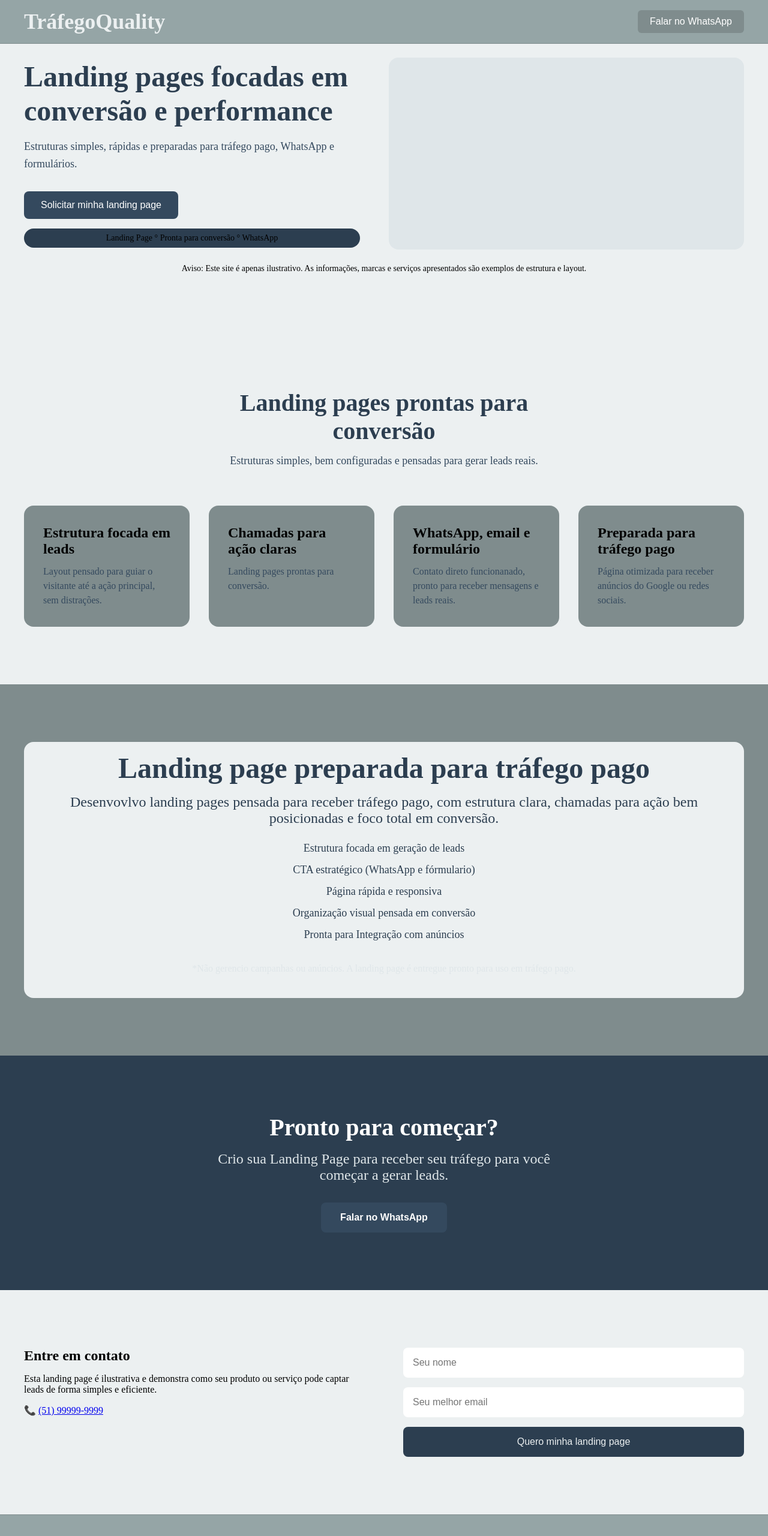
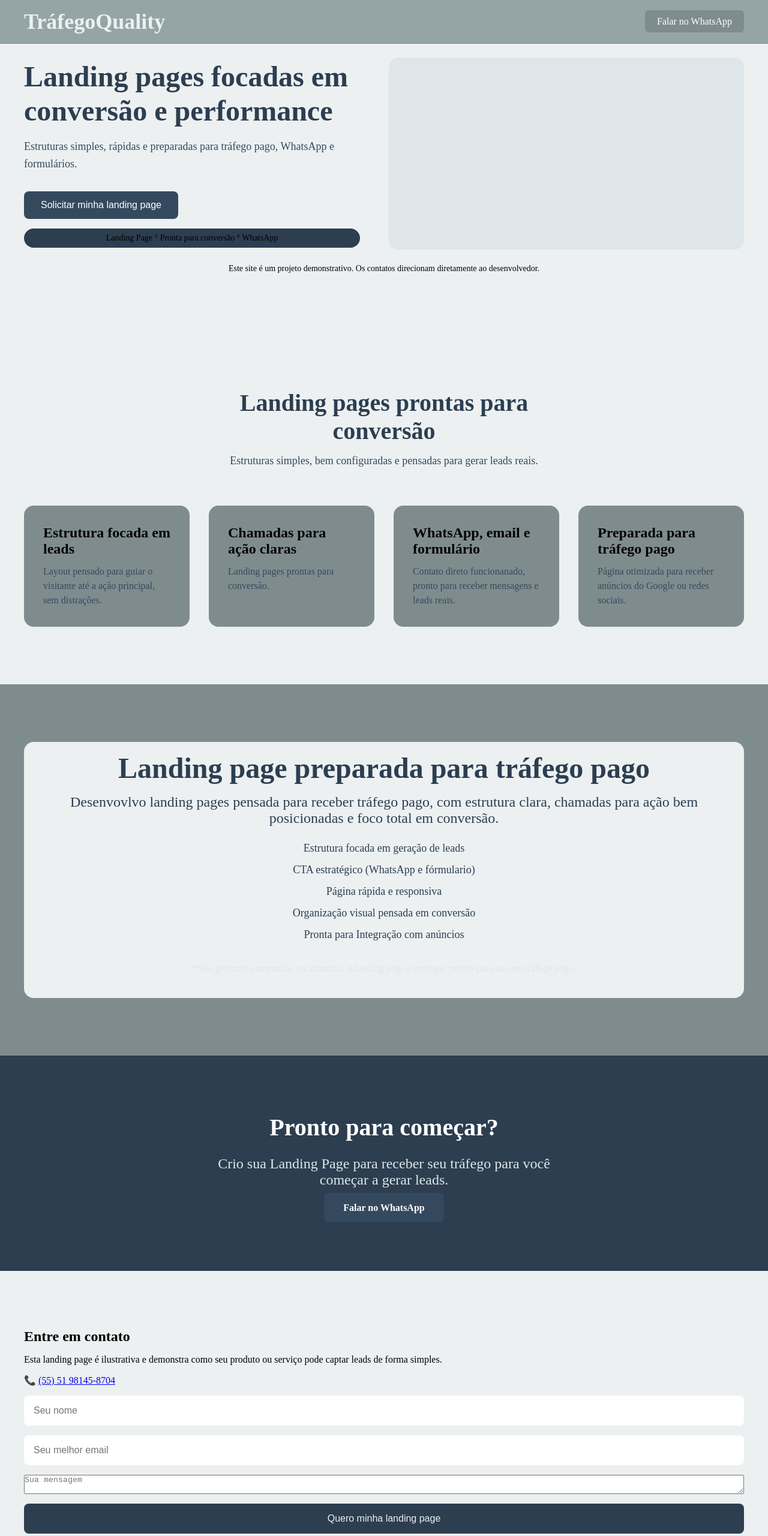
Before and after one commit to DeivithMaciel/Landing_Page_Freelance, a React (Vite) app: page / in a window 1280 px wide. Shown: the top 2561 px of the page at 60% size. Built offline with nearby package versions, Linux system fonts and the light colour scheme; a web font is replaced by a local one.

Commit message:
fetch: formularioc construído

```diff
--- a/package.json
+++ b/package.json
@@ -11,6 +11,7 @@
     "format": "prettier --write ."
   },
   "dependencies": {
+    "@emailjs/browser": "^4.4.1",
     "react": "^19.2.0",
     "react-dom": "^19.2.0",
     "react-router-dom": "^7.13.0",
--- a/src/components/Footer/index.tsx
+++ b/src/components/Footer/index.tsx
@@ -14,9 +14,8 @@ export const Footer = () => {
                     </p>
                 </S.Brand>
                 <small>
-                    Aviso: Este site é apenas ilustrativo. As informações,
-                    marcas e serviços apresentados são exemplos de estrutura e
-                    layout.
+                    Este site é um projeto demonstrativo. Os contatos direcionam
+                    diretamente ao desenvolvedor.
                 </small>
                 <span>
                     &copy; {year} TráfegoQuality. Todos os direitos reservados
--- a/src/components/Header/index.tsx
+++ b/src/components/Header/index.tsx
@@ -6,7 +6,7 @@ export const Header = () => {
             <S.Content>
                 <S.Logo>TráfegoQuality</S.Logo>
                 <S.Actions>
-                    <button>Falar no WhatsApp</button>
+                    <a href="https://wa.me/5511981458704">Falar no WhatsApp</a>
                 </S.Actions>
             </S.Content>
         </S.Container>
--- a/src/components/Header/styles.ts
+++ b/src/components/Header/styles.ts
@@ -37,10 +37,11 @@ export const Logo = styled.span`
 `
 
 export const Actions = styled.div`
-    button {
+    a {
         padding: 10px 20px;
         border-radius: 6px;
         border: none;
+        text-decoration: none;
         background-color: ${colors.lightBlack};
         color: #fff;
         font-size: 16px;
@@ -54,7 +55,7 @@ export const Actions = styled.div`
     }
 
     @media (max-width: ${breakpoints.mobile}) {
-        button {
+        a {
             padding: 8px;
             font-size: 8px;
             margin-right: 16px;
--- a/src/components/Hero/index.tsx
+++ b/src/components/Hero/index.tsx
@@ -18,8 +18,8 @@ export const Hero = () => {
                 </S.BackgroundImage>
             </S.Content>
             <small>
-                Aviso: Este site é apenas ilustrativo. As informações, marcas e
-                serviços apresentados são exemplos de estrutura e layout.
+                Este site é um projeto demonstrativo. Os contatos direcionam
+                diretamente ao desenvolvedor.
             </small>
         </S.Container>
     )
--- a/src/sections/CTA/index.tsx
+++ b/src/sections/CTA/index.tsx
@@ -9,7 +9,7 @@ export const CTA = () => {
                     Crio sua Landing Page para receber seu tráfego para você
                     começar a gerar leads.
                 </p>
-                <button>Falar no WhatsApp</button>
+                <a href="https://wa.me/5511981458704">Falar no WhatsApp</a>
             </S.Container>
         </S.Section>
     )
--- a/src/sections/CTA/styles.ts
+++ b/src/sections/CTA/styles.ts
@@ -17,18 +17,18 @@ export const Container = styled.div`
     }
 
     p {
-        margin-top: 16px;
+        margin: 24px 0;
         font-size: 24px;
         color: ${colors.gray};
     }
 
-    button {
-        margin-top: 32px;
+    a {
         padding: 16px 32px;
         border-radius: 8px;
         border: none;
         background-color: ${colors.blue};
         color: #fff;
+        text-decoration: none;
         font-size: 16px;
         font-weight: bold;
         cursor: pointer;
--- a/src/sections/Contact/index.tsx
+++ b/src/sections/Contact/index.tsx
@@ -1,24 +1,76 @@
+import { useState } from 'react'
+import emailjs from '@emailjs/browser'
+
 import * as S from './styles'
 
 export const Contact = () => {
+    const [loading, setLoading] = useState(false)
+    const [success, setSuccess] = useState(false)
+    const [error, setError] = useState(false)
+
+    const handleSubmit = (e: React.FormEvent<HTMLFormElement>) => {
+        e.preventDefault()
+        setLoading(true)
+        setError(false)
+        setSuccess(false)
+
+        emailjs
+            .sendForm(
+                'service_p8vhc4l',
+                'template_5fiqk1l',
+                e.currentTarget,
+                'T9rJzCfqiWlTGme_v'
+            )
+            .then(() => {
+                setSuccess(true)
+                e.currentTarget.reset()
+            })
+            .catch(() => {
+                setError(true)
+            })
+            .finally(() => {
+                setLoading(false)
+            })
+    }
+
     return (
         <S.Container>
             <S.Content>
-                <S.Form>
+                <S.Form onSubmit={handleSubmit}>
                     <h2>Entre em contato</h2>
+
                     <p>
                         Esta landing page é ilustrativa e demonstra como seu
-                        produto ou serviço pode captar leads de forma simples e
-                        eficiente.
+                        produto ou serviço pode captar leads de forma simples.
                     </p>
+
                     <span>
-                        📞 <a href="tel: +5551999999999">(51) 99999-9999</a>
+                        📞 <a href="tel:+5551981458704">(55) 51 98145-8704</a>
                     </span>
-                </S.Form>
-                <S.Form>
-                    <input type="text" placeholder="Seu nome" />
-                    <input type="email" placeholder="Seu melhor email" />
-                    <button type="button">Quero minha landing page</button>
+
+                    <input name="user_name" placeholder="Seu nome" required />
+
+                    <input
+                        name="user_email"
+                        type="email"
+                        placeholder="Seu melhor email"
+                        required
+                    />
+
+                    <textarea
+                        name="message"
+                        placeholder="Sua mensagem"
+                        required
+                    />
+
+                    <button type="submit" disabled={loading}>
+                        {loading ? 'Enviando...' : 'Quero minha landing page'}
+                    </button>
+
+                    {success && <small>✅ Mensagem enviada com sucesso!</small>}
+                    {error && (
+                        <small>❌ Erro ao enviar. Tente novamente.</small>
+                    )}
                 </S.Form>
             </S.Content>
         </S.Container>
```
Also changed, not shown: 1 other file (tests, documents, lock files or other folders).
